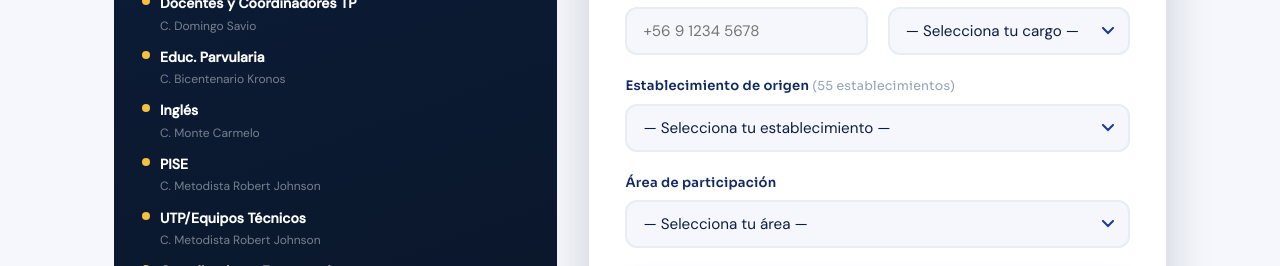
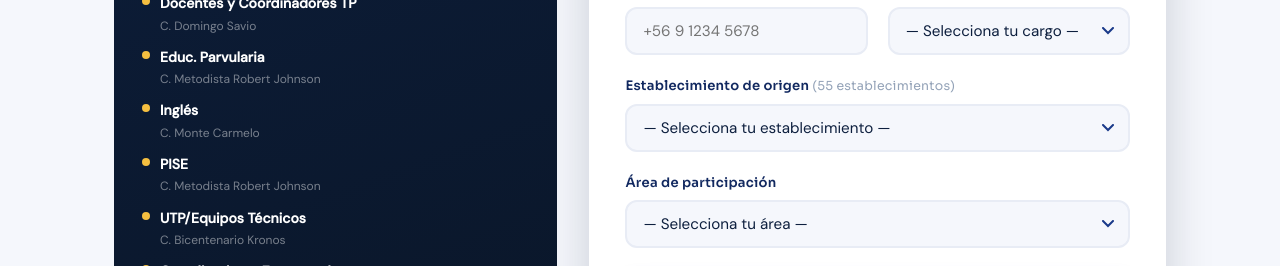
Before and after one commit to javoxapple-alt/front_formulario_red_de_directores, a React (Vite) app: page / in a window 1280 px wide. Shown: the part 534-800 px from the top of the page. Built offline with nearby package versions, Linux system fonts and the light colour scheme.

Commit message:
se cambio kronos por robert

```diff
--- a/src/App.jsx
+++ b/src/App.jsx
@@ -96,10 +96,10 @@ function RegisterPage({ onSuccess }) {
                 ['Convivencia Educativa',      'C. Bicentenario William Taylor'],
                 ['PIE',                         'C. Bicentenario Nirvana'],
                 ['Docentes y Coordinadores TP', 'C. Domingo Savio'],
-                ['Educ. Parvularia',            'C. Bicentenario Kronos'],
+                ['Educ. Parvularia',            'C. Metodista Robert Johnson'],
                 ['Inglés',                      'C. Monte Carmelo'],
                 ['PISE',                        'C. Metodista Robert Johnson'],
-                ['UTP/Equipos Técnicos',        'C. Metodista Robert Johnson'],
+                ['UTP/Equipos Técnicos',        'C. Bicentenario Kronos'],
                 ['Coordinadores Extraescolar',  'C. Marista Hermano Fernando'],
               ].map(([area, sede]) => (
                 <li key={area}>
--- a/src/data/areas.js
+++ b/src/data/areas.js
@@ -3,10 +3,10 @@ const AREAS = [
   { nombre: 'Convivencia Educativa',       sede: 'Colegio Bicentenario William Taylor' },
   { nombre: 'PIE',                          sede: 'Colegio Bicentenario Nirvana' },
   { nombre: 'Docentes y Coordinadores TP', sede: 'Colegio Domingo Savio' },
-  { nombre: 'Educ. Parvularia',            sede: 'Colegio Bicentenario Kronos' },
+  { nombre: 'Educ. Parvularia',            sede: 'Colegio Metodista Robert Johnson' },
   { nombre: 'Inglés',                      sede: 'Colegio Monte Carmelo' },
   { nombre: 'PISE',                        sede: 'Colegio Metodista Robert Johnson' },
-  { nombre: 'UTP/Equipos Técnicos',        sede: 'Colegio Metodista Robert Johnson' },
+  { nombre: 'UTP/Equipos Técnicos',        sede: 'Colegio Bicentenario Kronos' },
   { nombre: 'Coordinadores Extraescolar',  sede: 'Colegio Marista Hermano Fernando' },
 ];
 
```
